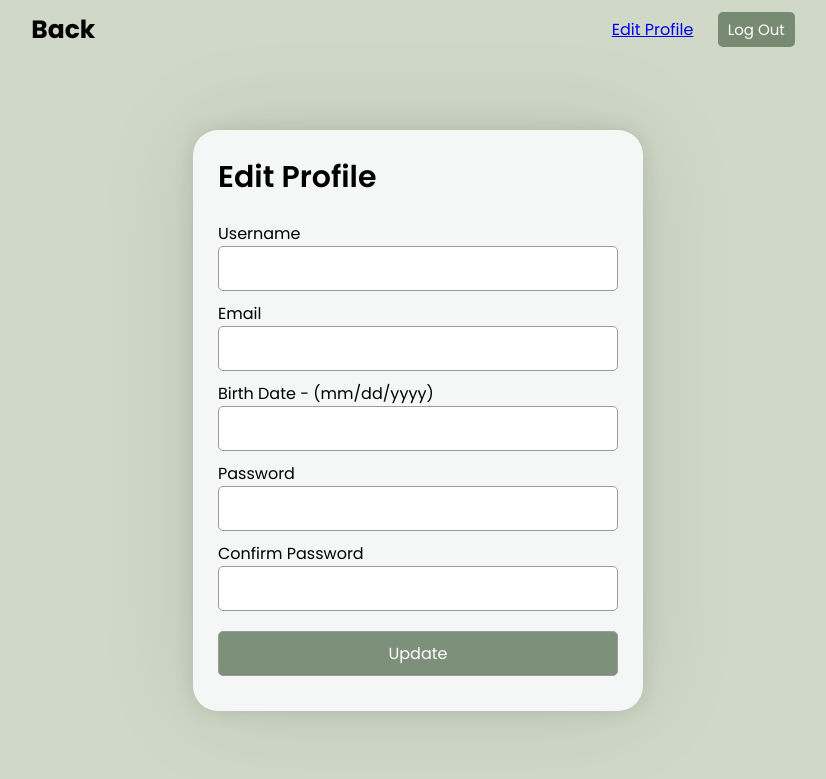
After one commit to DevtheJay/COMP424Website2024, a PHP site: page /edit.php in a window 1280 px wide. The commit adds this page. Shown: the top 779 px of the page, without its empty margins (222-1048 px from the left). Run offline with PHP 8.4, Linux system fonts and the light colour scheme.

```diff
--- /dev/null
+++ b/edit.php
@@ -0,0 +1,52 @@
+<!DOCTYPE html>
+<html lang="en">
+<head>
+    <meta charset="UTF-8">
+    <meta name="viewport" content="width=device-width, initial-scale=1.0">
+    <link rel="stylesheet" href="styles.css">
+    <title>Edit Profile</title>
+</head>
+<body>
+    <div class="nav">
+        <div class="logo">
+            <p><a href="home.php"> Back</a></p>
+        </div>
+
+        <div class="right-links">
+            <a href="#">Edit Profile</a>
+            <a href="php/logout.php"> <button class="btn">Log Out</button> </a>
+        </div>
+    </div>
+    <div class="container">
+        <div class="box form-box">
+            <header>Edit Profile</header>
+            <form action="" method="post">
+                <div class="field input">
+                    <label for="username">Username</label>
+                    <input type="text" name="username" id="username" required>
+                </div>
+                <div class="field input">
+                    <label for="email">Email</label>
+                    <input type="text" name="email" id="email" required>
+                </div>
+                <div class="field input">
+                    <label for="birth-date">Birth Date - (mm/dd/yyyy)</label>
+                    <input type="text" name="birth-date" id="birth-date" required>
+                </div>
+                <div class="field input">
+                    <label for="password">Password</label>
+                    <input type="password" name="password" id="password" required>
+                </div>
+                <div class="field input">
+                    <label for="confirm_password">Confirm Password</label>
+                    <input type="confirm_password" name="confirm_password" id="confirm_password" required>
+                </div>
+                <div class="field input">
+                    <input type="submit" name="submit" class='btn' value="Update" required>
+                </div>
+            </form>
+        </div>
+      </div>
+
+</body>
+</html>
--- a/home.html
+++ b/home.php
@@ -12,7 +12,7 @@
             <p>Logo</p>
         </div>
         <div class="right-links">
-            <a href="#">Change Profile</a>
+            <a href="edit.php">Edit Profile</a>
             <a href="logout.php"> <button class="btn">Log Out</button></a>
         </div>
     </div>
--- /dev/null
+++ b/php/config.php
@@ -0,0 +1,5 @@
+<?php
+
+$con = mysqli_connect("localhost","root","","comp424webpage") or die("Connection Failed");
+
+?>
--- a/styles.css
+++ b/styles.css
@@ -78,7 +78,7 @@ body {
 /***********Home Page************/
 
 .nav{
-    background: #fff;
+    background: #d0d9c7;
     display: flex;
     flex-direction: row;
     justify-content: space-around;
@@ -106,7 +106,7 @@ main{
 .main-box{
     display: flex;
     flex-direction: column;
-    width: 60%;
+    width: 70%;
 }
 .main-box .top{
     display: flex;
@@ -130,3 +130,12 @@ main{
         margin-top: 0;
     }
 }
+.message{
+    text-align: center;
+    background: #f9eded;
+    padding: 15px 0px;
+    border:1px solid #699053;
+    border-radius: 5px;
+    margin-bottom: 10px;
+    color: red;
+}
```
Also changed, not shown: forgot.php (added, +11 -0 lines), index.php (renamed from register.html, +4 -10 lines), register.php (renamed from index.html, +14 -2 lines), README.md, 1 other file.
